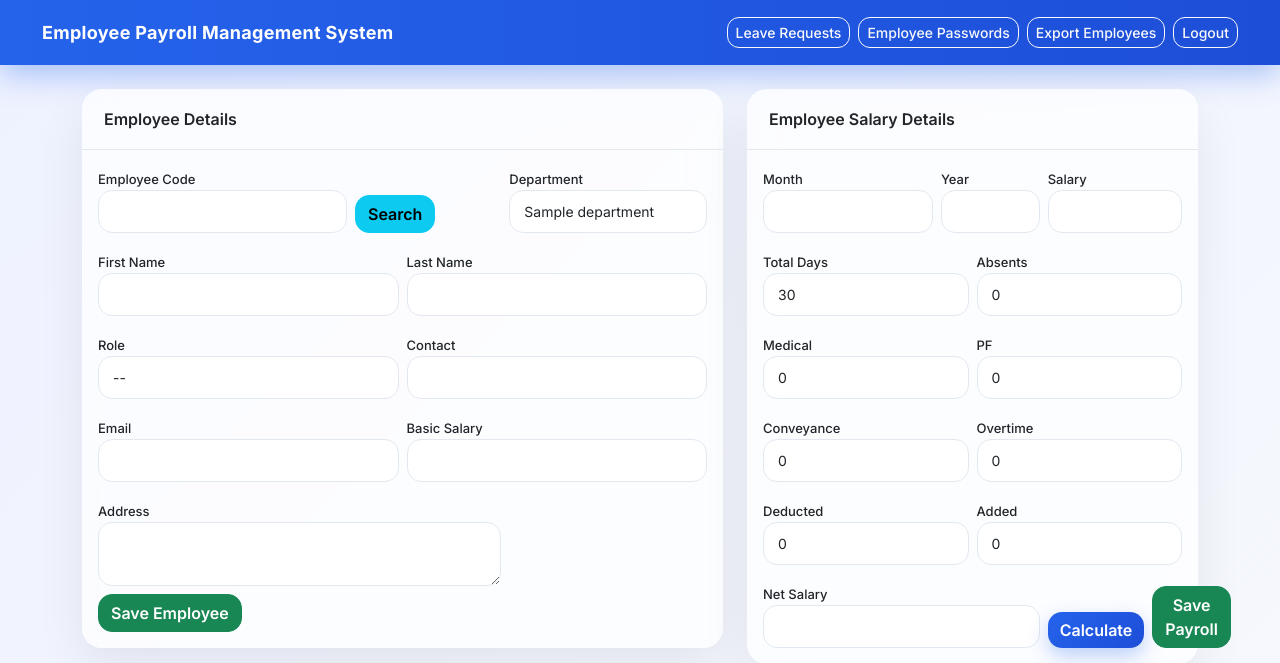
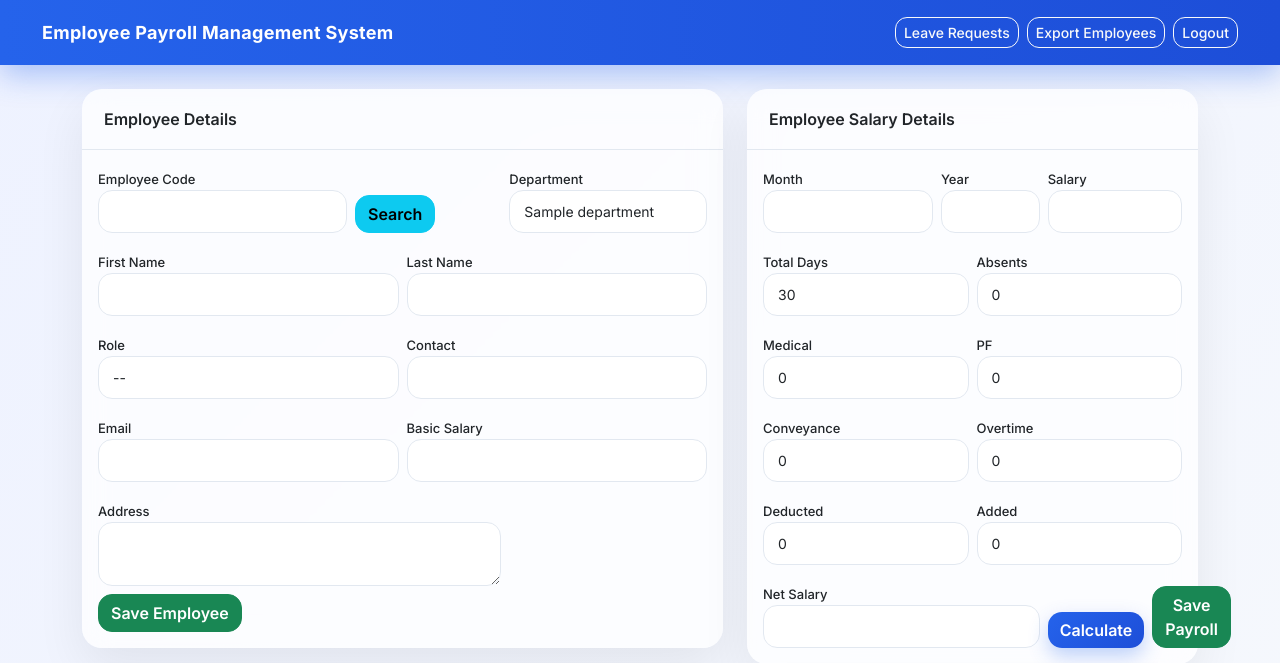
Before and after one commit to AyanMulani/EPMS12, a Flask app: page / in a window 1280 px wide. Shown: the top 663 px of the page. Run offline with Flask 3, Linux system fonts and the light colour scheme; a user stored in the database is signed in; tables that the repository leaves empty hold one stand-in row (values such as "Sample post"); some libraries are stand-ins or nearby versions.

Commit message:
Update index.html

```diff
--- a/templates/index.html
+++ b/templates/index.html
@@ -18,10 +18,6 @@
             class="btn btn-outline-light btn-sm me-2"
             href="/admin/leave-requests"
             >Leave Requests</a
-          ><a
-            class="btn btn-outline-light btn-sm me-2"
-            href="/admin/employee-passwords"
-            >Employee Passwords</a
           ><a class="btn btn-outline-light btn-sm me-2" href="/export/employees"
             >Export Employees</a
           ><a class="btn btn-outline-light btn-sm" href="/logout">Logout</a>
```
